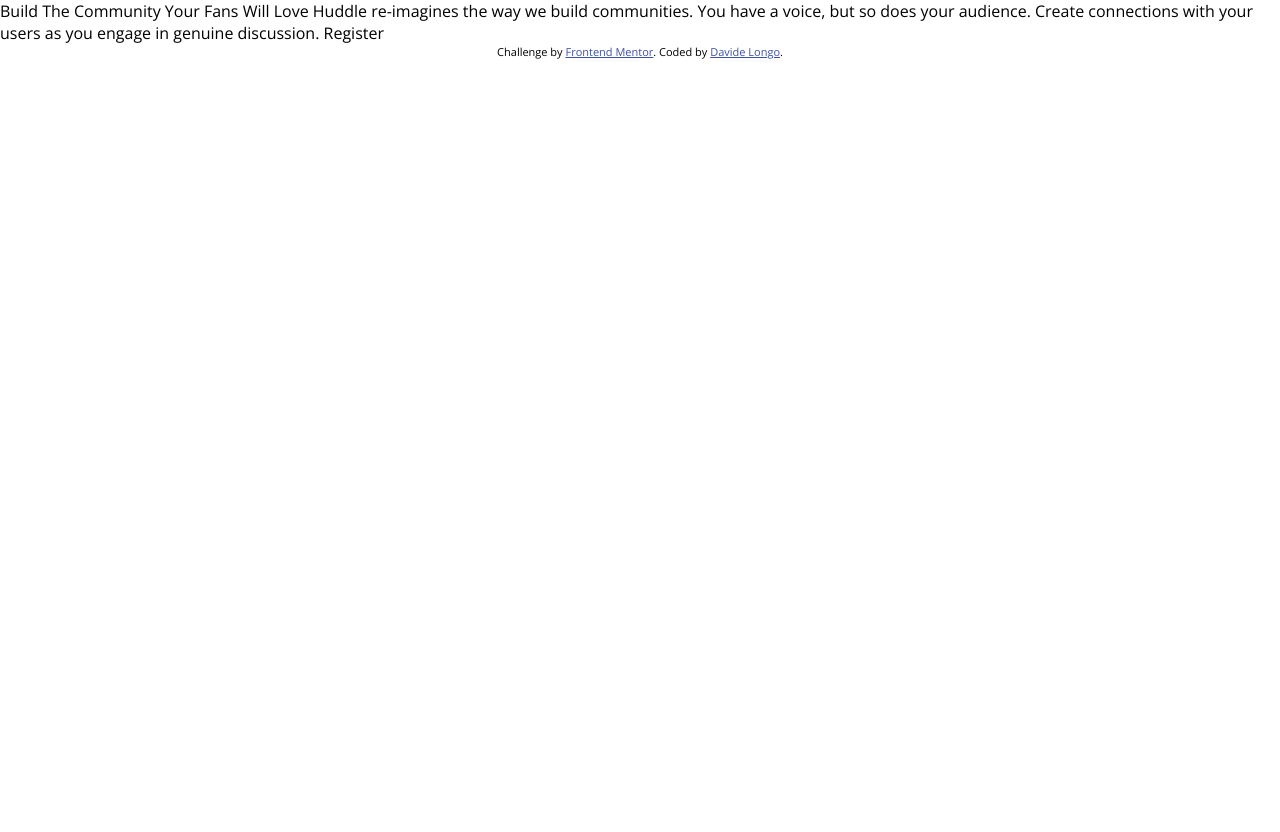
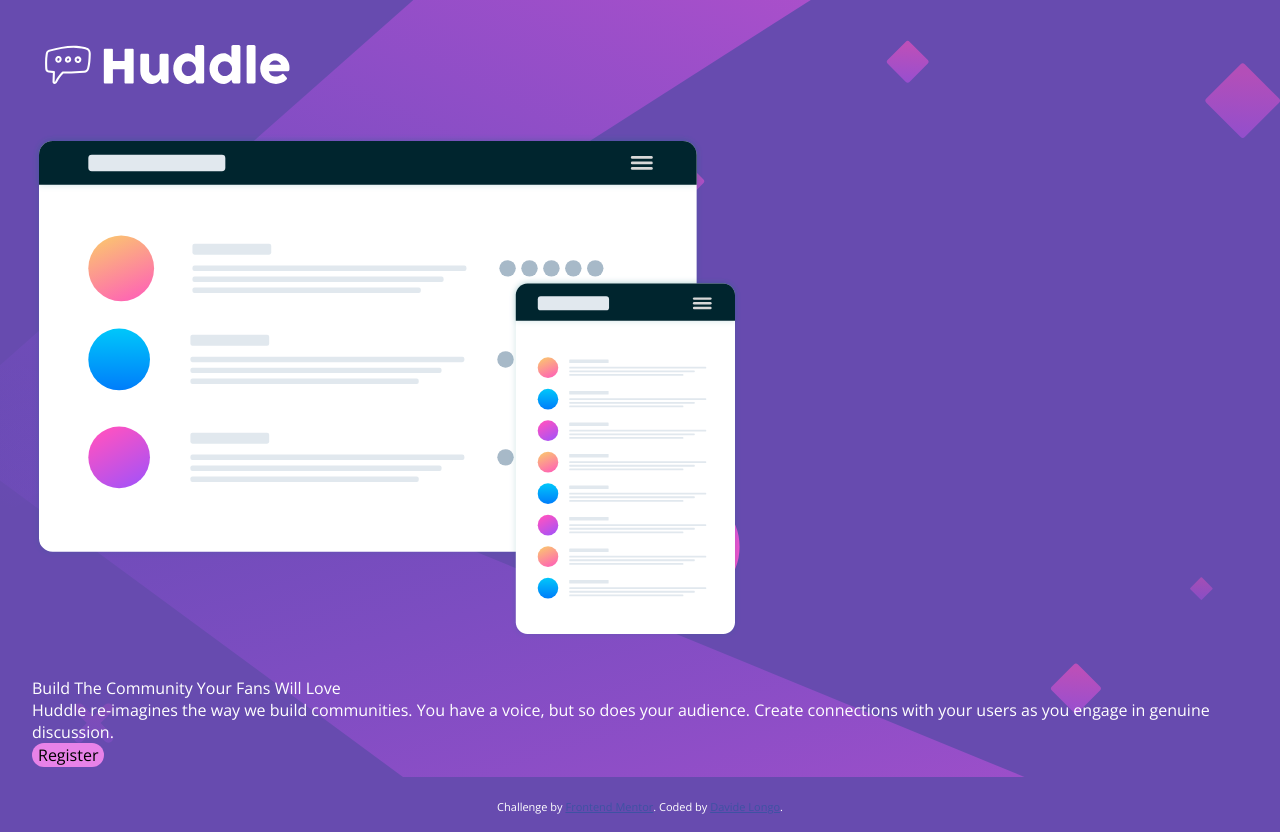
Before and after one commit to davidelng/14-huddle-landing-page-with-single-introductory-section, a plain HTML site: page index.html in a window 1280 px wide. Before the commit the page ends 800 px from the top, so only its background shows below. Drawn offline with nearby package versions, Linux system fonts and the light colour scheme.

Commit message:
basic styles

```diff
--- a/index.html
+++ b/index.html
@@ -16,14 +16,18 @@
 </head>
 
 <body>
+  <header><img src="images/logo.svg" alt="logo"></header>
 
   <main>
-    Build The Community Your Fans Will Love
+    <img src="images/illustration-mockups.svg" alt="mockup">
+    <section class="description">
+      <p>Build The Community Your Fans Will Love</p>
 
-    Huddle re-imagines the way we build communities. You have a voice, but so does your audience.
-    Create connections with your users as you engage in genuine discussion.
+      <p>Huddle re-imagines the way we build communities. You have a voice, but so does your audience.
+        Create connections with your users as you engage in genuine discussion.</p>
 
-    Register
+      <button>Register</button>
+    </section>
   </main>
 
   <footer>
--- a/style.scss
+++ b/style.scss
@@ -23,7 +23,36 @@
 body {
     min-height: 100vh;
     font: 100% $font-body;
+    color: white;
+    background: url(images/bg-mobile.svg), $violet;
+    background-repeat: no-repeat;
+    background-size: contain;
 }
+
+%mobile-margin {
+    margin: 2rem;
+}
+
+header {
+    @extend %mobile-margin;
+}
+
+section {
+    margin: 2rem 0;
+}
+
+main {
+    @extend %mobile-margin;
+
+    button {
+        border-radius: 1.25rem;
+        border: none;
+        background-color: $soft-magenta;
+    }
+}
+
+footer {
+    @extend %mobile-margin;
 
     .attribution {
         font-size: 11px;
@@ -33,3 +62,12 @@
     .attribution a {
         color: hsl(228, 45%, 44%);
     }
+}
+
+@media (min-width: 62.5rem) {
+    body {
+        background: url(images/bg-desktop.svg), $violet;
+        background-repeat: no-repeat;
+        background-size: contain;
+    }
+}
```
Also changed, not shown: style.css, 1 other file. Lines whose indentation alone changed are shown as unchanged.
